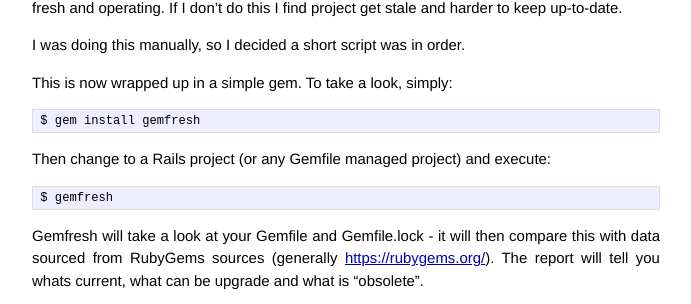
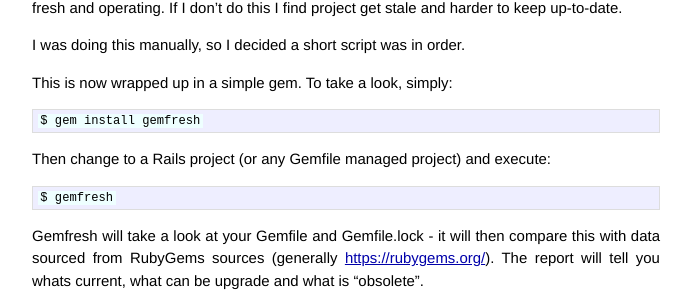
Before and after one commit to jonathannen/jonathannen.github.io, a Jekyll site: the page built from _posts/2011-09-29-how-fresh-are-your-gems.markdown, in a window 1280 px wide. Shown: the part 314-618 px from the top of the page, without its empty margins (294-985 px from the left). Built offline with Jekyll 4.4.1, drawn with Linux system fonts in a browser that asks for light colours; comment, search, counter and statistics services are not loaded.

```diff
--- a/CNAME
+++ /dev/null
@@ -1 +0,0 @@
-jonathannen.com
--- a/css/main.css
+++ b/css/main.css
@@ -145,7 +145,7 @@ ul.posts span {
 
 .post code {
   border: 1px solid #ddd;
-  background-color: #eef;
+  background-color: #eff;
   padding: 0 .2em;
 }
 
```
